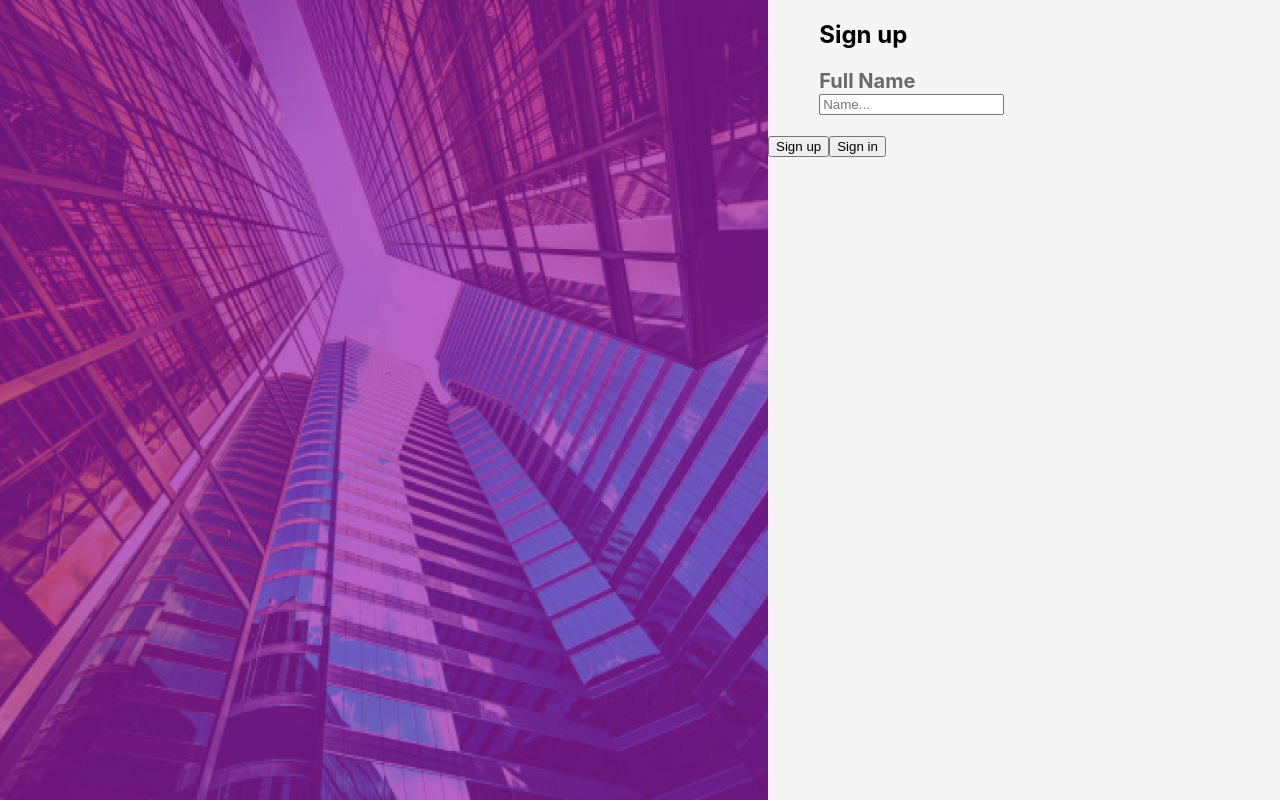
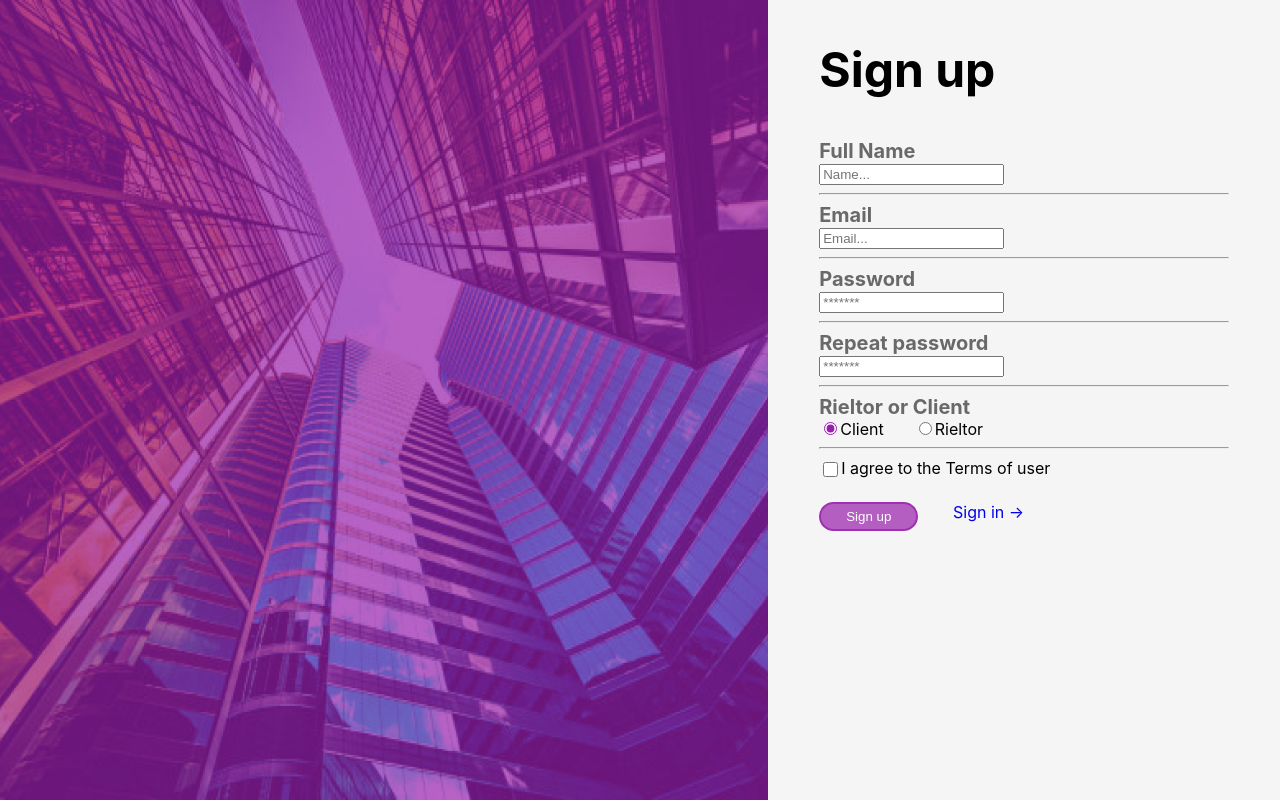
Before and after one commit to Markus-Astragor/rieltorProject, a React (Create React App) app: page / in a window 1280 px wide. Built offline with nearby package versions, Linux system fonts and the light colour scheme.

Commit message:
new changes

```diff
--- a/src/Components/registerLoginPage/registerPage.js
+++ b/src/Components/registerLoginPage/registerPage.js
@@ -11,11 +11,48 @@ function RegisterPage() {
                 <div className={styles.registerForm}>
                     <span className={styles.subTitleForm}>Full Name</span>
                     <input placeholder='Name...' />
+                    <hr />
+                </div>
+                <div className={styles.registerForm}>
+                    <span className={styles.subTitleForm}>Email</span>
+                    <input placeholder='Email...' />
+                    <hr />
+                </div>
+                <div className={styles.registerForm}>
+                    <span className={styles.subTitleForm}>Password</span>
+                    <input placeholder='*******' type='password' />
+                    <hr />
+                </div>
+                <div className={styles.registerForm}>
+                    <span className={styles.subTitleForm}>Repeat password</span>
+                    <input placeholder='*******' type='password' />
+                    <hr />
+                </div>
+                <div className={styles.registerForm}>
+
+                    <span className={styles.subTitleForm}>Rieltor or Client</span>
+                    <div className={styles.roleChoice}>
+                        <div className={styles.Proffesion}>
+                            <input type='radio' value='Client' name='user' checked className={styles.radioBtn} />
+                            <label htmlFor='Client'>Client</label>
+                        </div>
+                        <div className={styles.Proffesion}>
+                            <input type='radio' value='Rieltor' name='user' className={styles.radioBtn} />
+                            <label htmlFor='Rieltor'>Rieltor</label>
+                        </div>
+                    </div>
+                    <hr />
+                </div>
+                <div className={styles.checkBoxWrapper}>
+                    <input type='checkbox' value='checkbox' name='checkbox for accepting rules' className={styles.checkBox} />
+                    <div className={styles.labelWrapper}>
+                        <label htmlFor='checkbox' className={styles.label}>I agree to the Terms of user</label>
+                    </div>
                 </div>
             </div>
             <div className={styles.resgiterButtons}>
-                <button>Sign up</button>
-                <NavLink to='/login'><button>Sign in</button></NavLink>
+                <button className={styles.signUpBtn}>Sign up</button>
+                <NavLink to='/login' style={{ textDecoration: 'none', textColor: 'black' }} activeStyle={{ color: 'black' }}><span>Sign in &#8594;</span></NavLink>
             </div>
         </div>
     )
--- a/src/Components/registerLoginPage/registerPage.module.css
+++ b/src/Components/registerLoginPage/registerPage.module.css
@@ -1,28 +1,96 @@
-.registerPage{
+.registerPage {
     width: 100%;
     height: 100vh;
     background-color: whitesmoke;
     display: flex;
 }
 
-.registerPageLeft{
+.registerPageLeft {
     width: 60%;
     height: 100vh;
 }
 
-.registerPageRight{
+.registerPageRight {
     width: 40%;
     background-color: whitesmoke;
 }
 
-.registerPageForm{
+.registerPageForm {
     width: 80%;
     margin: 20px auto 20px auto;
 }
 
-.subTitleForm{
+.subTitleForm {
     color: var(--subTitleForm);
     font-size: 20px;
     display: block;
     font-weight: 700;
 }
+
+.registerPageForm>h2 {
+    font-size: 48px;
+    font-weight: 700;
+}
+
+
+/*Color for radio button*/
+.radioBtn{
+    accent-color: var(--mainBackground);
+}
+/*==================================*/
+.roleChoice{
+    width: 40%;
+    display: flex;
+    justify-content: space-between;
+}
+/*checkbox change properties*/
+.checkBox{
+    accent-color: var(--mainBackground);
+    width: 15px;
+    height: 15px;
+}
+
+/*Change style for button Sign in and Sign up*/
+.resgiterButtons{
+    width: 40%;
+    display: flex;
+    justify-content: space-between;
+    margin-left: 10%;
+    margin-right: auto;
+    margin-bottom: 0;
+    margin-top: 0;
+}
+
+.signUpBtn{
+    padding: 5px 25px;
+    border-radius: 25px;
+    background-color: var(--mainBackground);
+    color: white;
+    border: 2px solid var(--mainBackground);
+    transition: 0.5s;
+}
+
+.signUpBtn:hover{
+    color: black;
+    background-color: white;
+    cursor: pointer;
+}
+
+.checkBoxWrapper{
+    display: flex;
+    align-items: center;
+    align-content: center;
+    /* height: 20px; */
+}
+
+.labelWrapper{
+    text-align: center;
+    height: 25px;
+    display: flex;
+    align-items: center;
+    justify-content: center;
+}
+
+.label{
+    padding-bottom: 2px;
+}
```
